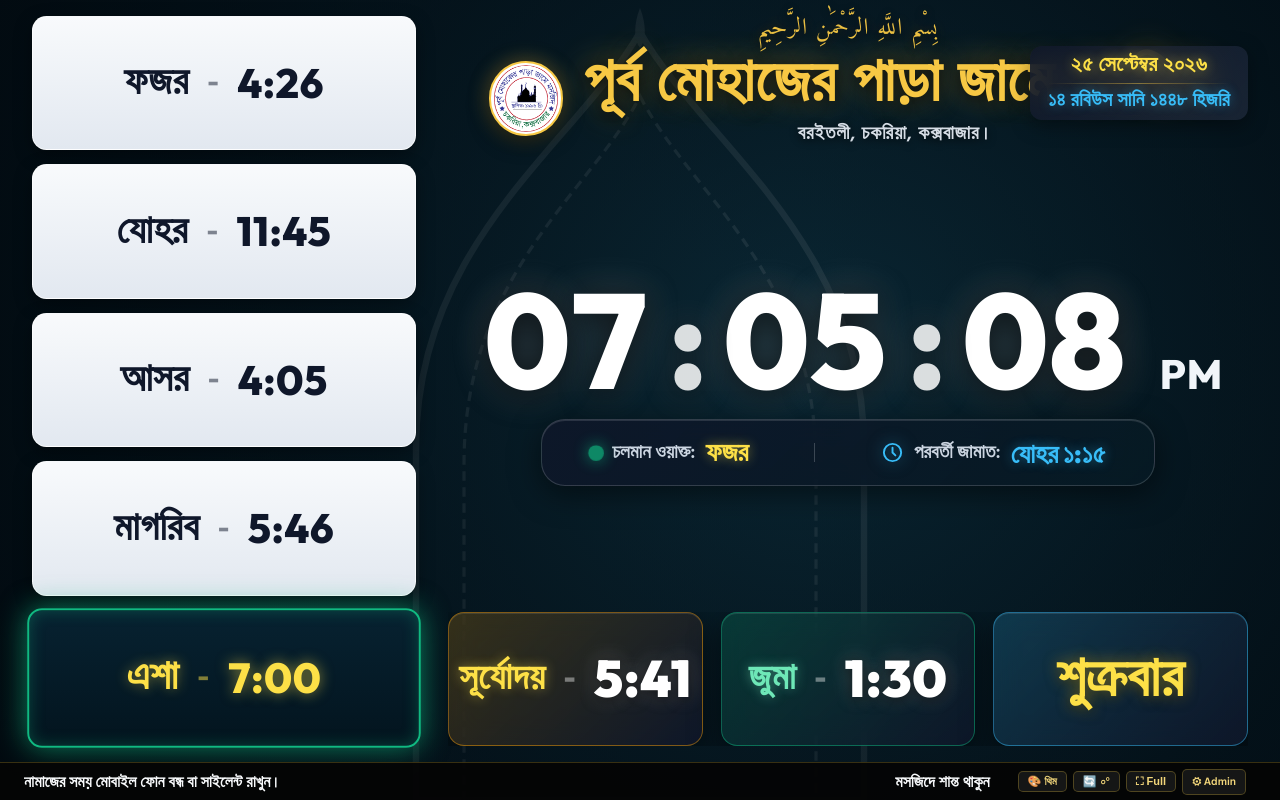
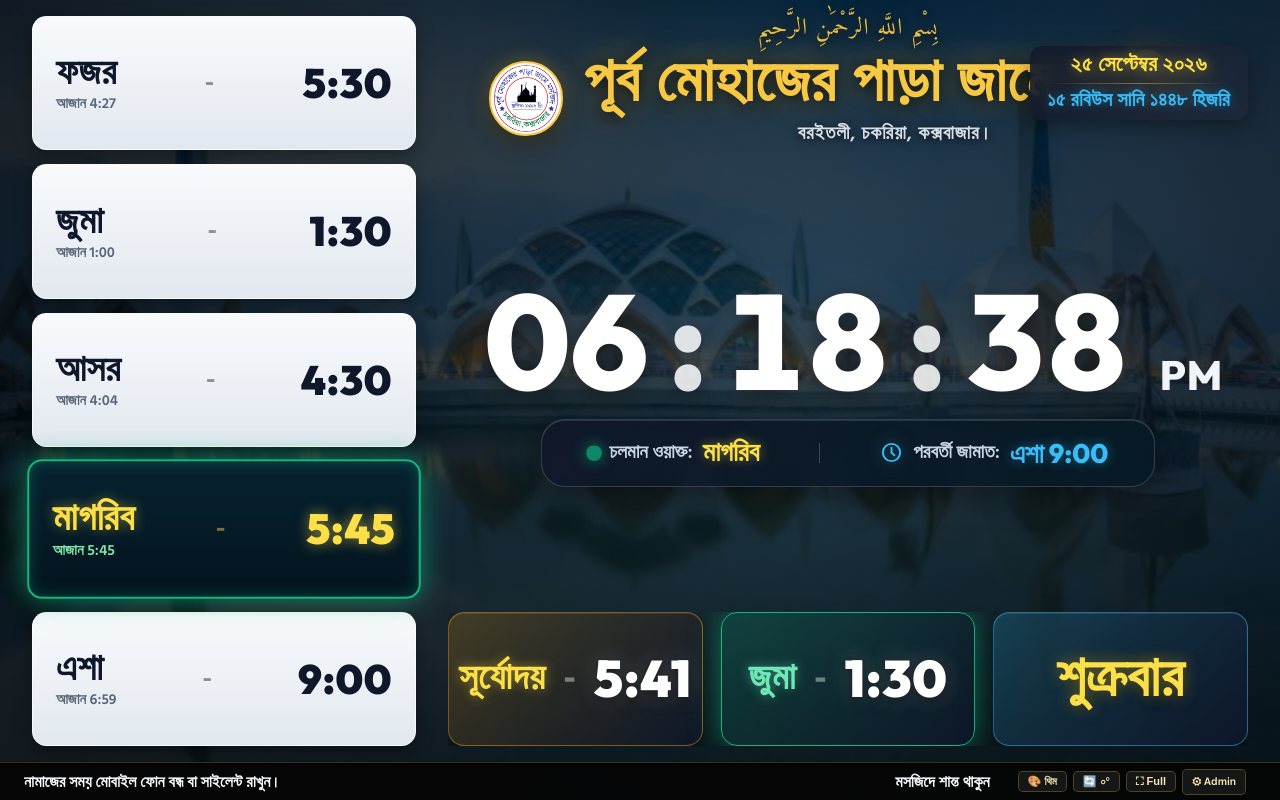
Before and after one commit to eleyescox-gif/Time, a website: page display.html in a window 1280 px wide. Drawn offline with Linux system fonts and the light colour scheme; no server answers.

Commit message:
feat: instant real-time sync for prayer schedule & all admin settings with azan+jamaat cards and SSE+heartbeat

```diff
--- a/display.html
+++ b/display.html
@@ -240,15 +240,15 @@
       flex: 1;
       display: flex;
       align-items: center;
-      justify-content: center;
-      gap: clamp(10px, 1.4vw, 20px);
+      justify-content: space-between;
+      gap: clamp(8px, 1.2vw, 16px);
       background: linear-gradient(180deg, #f8fafc 0%, #e2e8f0 100%);
       color: #0f172a;
       border-radius: clamp(12px, 1.8vh, 20px);
       box-shadow: 0 6px 18px rgba(0, 0, 0, 0.35);
       border: 1px solid rgba(255, 255, 255, 0.7);
-      transition: all 0.3s ease;
-      padding: 0 clamp(16px, 2vw, 32px);
+      transition: all 0.25s ease;
+      padding: 0 clamp(14px, 1.8vw, 28px);
       min-height: 0;
     }
 
@@ -256,25 +256,54 @@
       --font-scale: 1;
     }
 
+    .p-card-left {
+      display: flex;
+      flex-direction: column;
+      align-items: flex-start;
+      justify-content: center;
+      min-width: 0;
+    }
+
     .prayer-pill-card .p-name {
       font-family: 'Hind Siliguri', sans-serif;
-      font-size: calc(clamp(25px, 3.1vw, 46px) * var(--font-scale, 1));
+      font-size: calc(clamp(24px, 2.9vw, 42px) * var(--font-scale, 1));
       font-weight: 800;
       letter-spacing: 0.5px;
+      line-height: 1.1;
+    }
+
+    .p-card-left .p-azan-sub {
+      font-family: 'Hind Siliguri', sans-serif;
+      font-size: calc(clamp(11px, 1.15vw, 16px) * var(--font-scale, 1));
+      font-weight: 600;
+      opacity: 0.78;
+      color: #334155;
+      line-height: 1.2;
+      margin-top: 1px;
+    }
+
+    .prayer-pill-card.active-card .p-card-left .p-azan-sub {
+      color: #86efac !important;
+      opacity: 0.95;
+    }
+
+    .prayer-pill-card .p-sep {
+      font-size: calc(clamp(18px, 2.2vw, 34px) * var(--font-scale, 1));
+      font-weight: 600;
+      opacity: 0.45;
       line-height: 1;
     }
 
-    .prayer-pill-card .p-sep {
-      font-size: calc(clamp(23px, 2.8vw, 42px) * var(--font-scale, 1));
-      font-weight: 600;
-      opacity: 0.5;
-      line-height: 1;
+    .p-card-right {
+      display: flex;
+      align-items: center;
+      justify-content: flex-end;
     }
 
     .prayer-pill-card .p-time {
       font-family: 'Outfit', 'Cinzel', 'Hind Siliguri', sans-serif;
       font-size: calc(clamp(26px, 3.2vw, 48px) * var(--font-scale, 1));
-      font-weight: 800;
+      font-weight: 900;
       letter-spacing: 0.5px;
       line-height: 1;
     }
@@ -2091,10 +2120,18 @@
       else document.body.classList.remove('is-portrait');
     }
 
-    function loadSettings() {
+    function loadSettings(overrideSettings) {
       try {
-        var s = JSON.parse(localStorage.getItem('mosqueSettings') || '{}');
-        for (var k in s) { if (s[k] !== undefined && s[k] !== '') CONFIG[k] = s[k]; }
+        if (overrideSettings && typeof overrideSettings === 'object') {
+          for (var k in overrideSettings) {
+            if (overrideSettings[k] !== undefined && overrideSettings[k] !== '') {
+              CONFIG[k] = overrideSettings[k];
+            }
+          }
+        } else {
+          var s = JSON.parse(localStorage.getItem('mosqueSettings') || '{}');
+          for (var k in s) { if (s[k] !== undefined && s[k] !== '') CONFIG[k] = s[k]; }
+        }
 
         // Permanently enforce user's location coordinates (Lat: 21.8355, Lng: 92.0780, চকরিয়া, কক্সবাজার)
         CONFIG.lat = 21.8355;
@@ -2204,18 +2241,46 @@
       var bd = getNow();
       var cur = activePrayer(bd);
       var cardFmt = CONFIG.cardTimeFormat || CONFIG.clockFormat || '12';
+      var showAzan = (CONFIG.showAzanTime !== false && CONFIG.showAzanTime !== 'false');
 
       var container = document.getElementById('prayerCardsCol');
       if (!container) return;
       container.innerHTML = '';
 
-      // The 5 Farz Prayers on the Left Column (High Contrast)
+      var isFri = (bd.getDay() === 5);
+
+      // The 5 Farz Prayers on the Left Column (Using Jamaat time from Admin with Azan time subtitle)
       var farzPrayers = [
-        { id: 'fajr',    bn: 'ফজর',    time: PT.fajr },
-        { id: 'dhuhr',   bn: 'যোহর',   time: PT.dhuhr },
-        { id: 'asr',     bn: 'আসর',    time: PT.asr },
-        { id: 'maghrib', bn: 'মাগরিব', time: PT.maghrib },
-        { id: 'isha',    bn: 'এশা',    time: PT.isha }
+        {
+          id: 'fajr',
+          bn: 'ফজর',
+          azan: PT.fajr,
+          jm: parseTimeTo24(CONFIG.fajrJm || '05:30', 'AM')
+        },
+        {
+          id: 'dhuhr',
+          bn: (isFri ? 'জুমা' : 'যোহর'),
+          azan: (isFri ? parseTimeTo24(CONFIG.jummahKhutbah || '13:00', 'PM') : PT.dhuhr),
+          jm: (isFri ? parseTimeTo24(CONFIG.jummahJamaat || '13:30', 'PM') : parseTimeTo24(CONFIG.dhuhrJm || '13:30', 'PM'))
+        },
+        {
+          id: 'asr',
+          bn: 'আসর',
+          azan: PT.asr,
+          jm: parseTimeTo24(CONFIG.asrJm || '16:30', 'PM')
+        },
+        {
+          id: 'maghrib',
+          bn: 'মাগরিব',
+          azan: PT.maghrib,
+          jm: (CONFIG.maghribJm === 'auto' || !CONFIG.maghribJm || CONFIG.maghribJm === '' ? PT.maghrib : parseTimeTo24(CONFIG.maghribJm, 'PM'))
+        },
+        {
+          id: 'isha',
+          bn: 'এশা',
+          azan: PT.isha,
+          jm: parseTimeTo24(CONFIG.ishaJm || '21:00', 'PM')
+        }
       ];
 
       farzPrayers.forEach(function(item) {
@@ -2224,9 +2289,19 @@
         card.className = 'prayer-pill-card' + (isActive ? ' active-card' : '');
         card.id = 'card-' + item.id;
 
-        var displayTime = fmtTime(item.time, cardFmt);
-
-        card.innerHTML = '<span class="p-name">' + item.bn + '</span><span class="p-sep">-</span><span class="p-time">' + displayTime + '</span>';
+        var displayJamaat = fmtTime(item.jm, cardFmt);
+        var displayAzan = item.azan ? fmtTime(item.azan, cardFmt) : '';
+
+        var html = '<div class="p-card-left">' +
+                   '  <span class="p-name">' + item.bn + '</span>' +
+                   (showAzan && displayAzan ? '  <span class="p-azan-sub">আজান ' + displayAzan + '</span>' : '') +
+                   '</div>' +
+                   '<span class="p-sep">-</span>' +
+                   '<div class="p-card-right">' +
+                   '  <span class="p-time">' + displayJamaat + '</span>' +
+                   '</div>';
+
+        card.innerHTML = html;
         container.appendChild(card);
       });
 
@@ -2612,15 +2687,19 @@
             return;
           }
           if (ev.data.type === 'UPDATE_SETTINGS' && ev.data.settings) {
-            for (var k in ev.data.settings) {
-              if (ev.data.settings[k] !== undefined && ev.data.settings[k] !== '') {
-                CONFIG[k] = ev.data.settings[k];
-              }
-            }
+            loadSettings(ev.data.settings);
+            calc();
+            build();
+            tick();
+            syncBottomCardsHeight();
+            try { localStorage.setItem('mosqueSettings', JSON.stringify(CONFIG)); } catch(e) {}
+            return;
           }
         }
         try { loadSettings(); calc(); build(); tick(); } catch(e){}
       };
+    } catch(e) {}
+
     // Real-Time Server-Sent Events (SSE) Stream for Instant Multi-Device Sync
     try {
       if (window.EventSource) {
@@ -2629,13 +2708,12 @@
           try {
             var data = JSON.parse(ev.data);
             if (data && data.settings) {
-              for (var k in data.settings) {
-                if (data.settings[k] !== undefined && data.settings[k] !== '') {
-                  CONFIG[k] = data.settings[k];
-                }
-              }
+              loadSettings(data.settings);
+              calc();
+              build();
+              tick();
+              syncBottomCardsHeight();
               try { localStorage.setItem('mosqueSettings', JSON.stringify(CONFIG)); } catch(e) {}
-              loadSettings(); calc(); build(); tick(); syncBottomCardsHeight();
             }
           } catch(err) {}
         };
@@ -2650,24 +2728,23 @@
         })
         .then(function(serverSettings) {
           if (serverSettings && typeof serverSettings === 'object') {
-            for (var k in serverSettings) {
-              if (serverSettings[k] !== undefined && serverSettings[k] !== '') {
-                CONFIG[k] = serverSettings[k];
-              }
-            }
+            loadSettings(serverSettings);
+            calc();
+            build();
+            tick();
+            syncBottomCardsHeight();
             try {
               localStorage.setItem('mosqueSettings', JSON.stringify(CONFIG));
             } catch(e) {}
-            loadSettings();
-            calc();
-            build();
-            tick();
           }
         })
         .catch(function() {
           // If offline or file:// mode, fallback silently
         });
     }
+
+    // Auto-polling heartbeat every 3 seconds to guarantee background sync
+    setInterval(fetchServerSettings, 3000);
 
     function syncBottomCardsHeight() {
       try {
--- a/nodeserver.js
+++ b/nodeserver.js
@@ -41,7 +41,7 @@
       'Connection': 'keep-alive',
       'Access-Control-Allow-Origin': '*'
     });
-    res.write('retry: 3000\n\n');
+    res.write('retry: 1500\n\n');
     sseClients.add(res);
     req.on('close', () => sseClients.delete(res));
     return;
```
Also changed, not shown: admin.html (+1 -1 lines).
